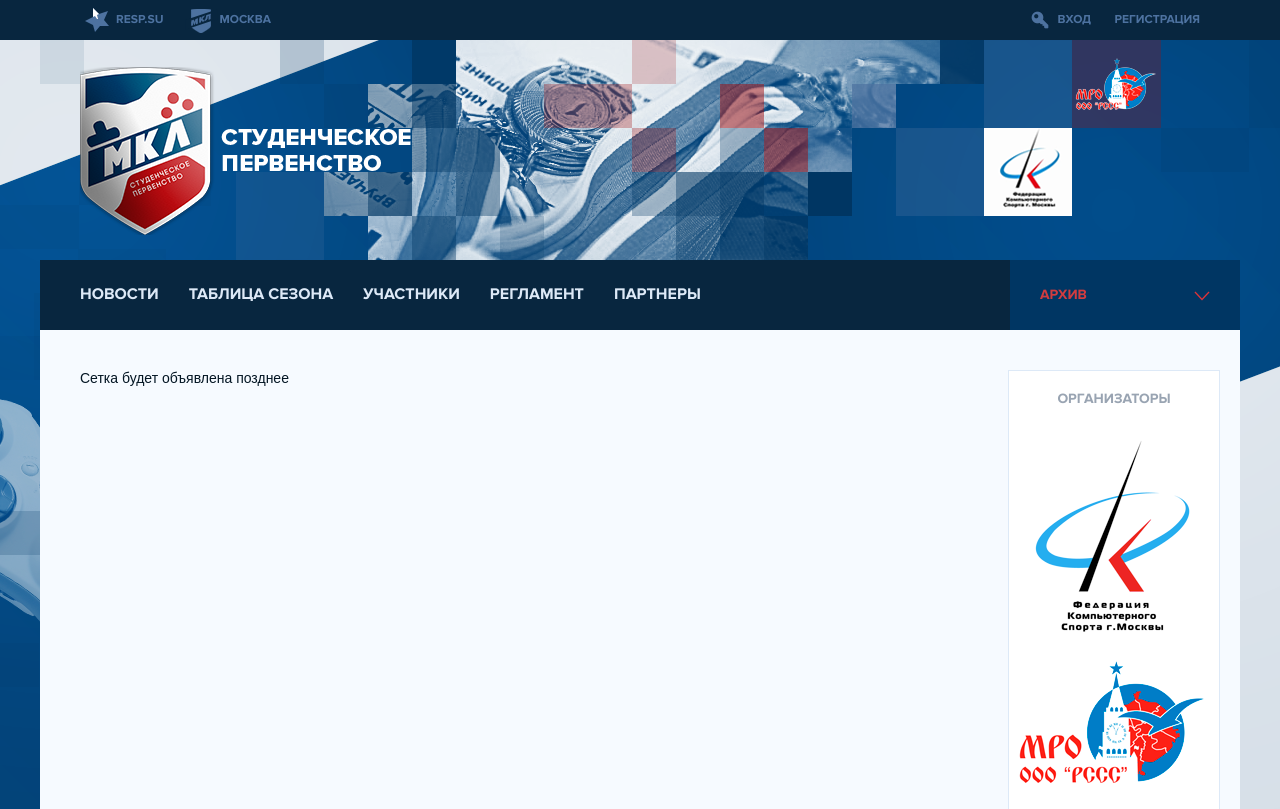
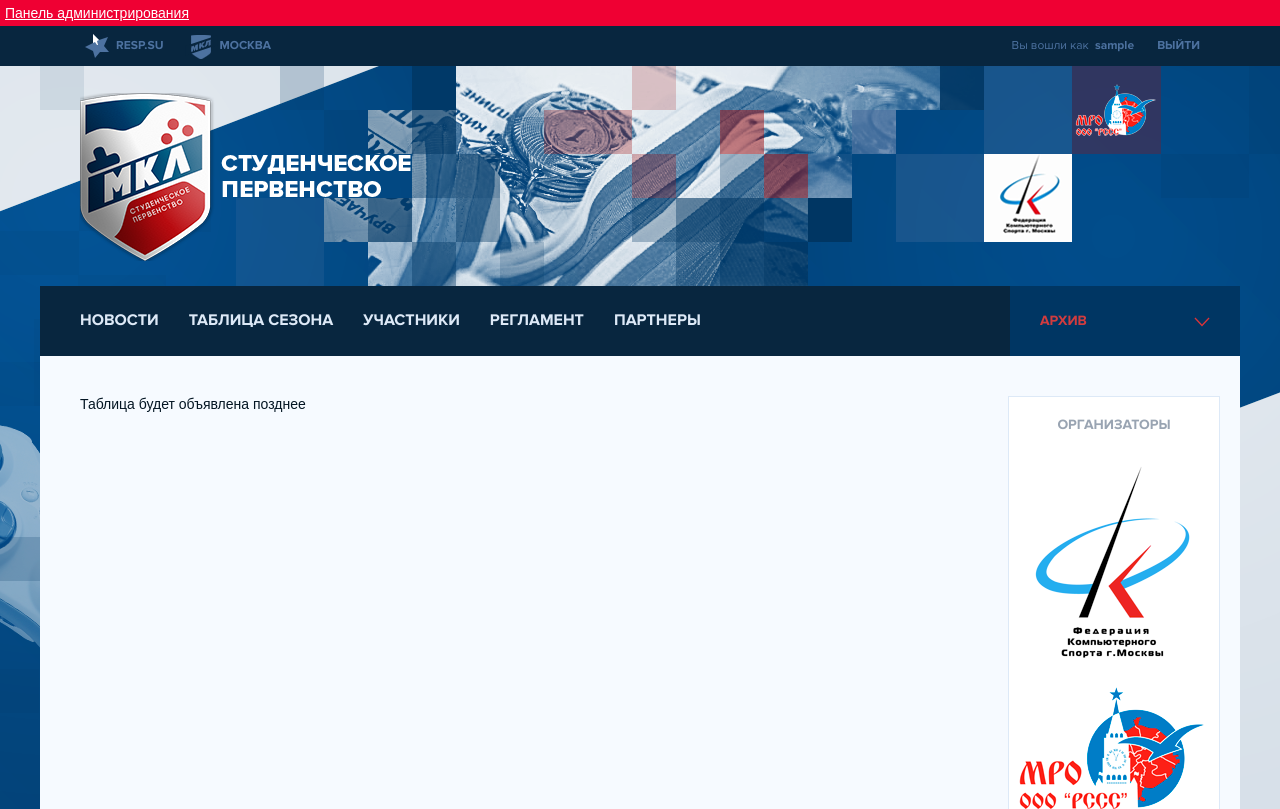
Before and after one commit to ar7n/mcl.resp.su, a CakePHP app: the page made by app/View/Elements/matches/scheme.ctp in a window 1280 px wide. Shown: the top 809 px of the page. Run offline with PHP 8.4 and a stand-in for CakePHP, Linux system fonts and the light colour scheme; the template is opened without the code that fills it: most values are stand-ins (such as "Sample title", 1, 10 or a date in 2020); data that the repository does not hold is empty; some libraries are stand-ins or nearby versions.

Commit message:
Мелкие правки

```diff
--- a/app/View/Elements/matches/scheme.ctp
+++ b/app/View/Elements/matches/scheme.ctp
@@ -29,5 +29,5 @@
 
 }
 else{
-    echo "<p>Сетка будет объявлена позднее</p>";
+    echo "<p>Таблица будет объявлена позднее</p>";
 }
--- a/app/View/Layouts/default.ctp
+++ b/app/View/Layouts/default.ctp
@@ -40,7 +40,9 @@
 								<a href="/login"><span class="icon-key"></span>Вход</a>
 								<a href="/registration">Регистрация</a>
 							<? } else { ?>
-								<a href="/logout"></span>Выход</a>
+								Вы вошли как&nbsp;
+								<strong><?= $AuthUser['nick'] ?></strong>
+								<a href="/logout"></span>Выйти</a>
 							<? } ?>
 						</div>
 					</nav>
--- a/app/View/Universities/index.ctp
+++ b/app/View/Universities/index.ctp
@@ -19,6 +19,10 @@
 
 		<? foreach ($divisions as $divisionName => $division){ ?>
 			<div id="tabs-<?= $divisionName; ?>">
+				<? if (empty($division)): ?>
+					<br/>
+					<p>Участники будут объявлены позже</p>
+				<? else: ?>
 					<? foreach ($division as $university){ ?>
 						<div class="university">
 							<div class="university-logo">
@@ -42,6 +46,7 @@
 							</div>
 						</div>
 					<? } ?>
+				<? endif ?>
 			</div>
 		<? } ?>
 	</div>
--- a/app/webroot/css/main.css
+++ b/app/webroot/css/main.css
@@ -1243,6 +1243,9 @@
 header .menu {
   height: 40px;
   background: #08263f;
+  color: #4d72a0;
+  font-size: 12px;
+  line-height: 40px;
 }
 header .menu a {
   color: #4d72a0;
@@ -1269,6 +1272,9 @@
 }
 header .menu .auth-bar a {
   margin: 0 0 0 20px;
+}
+header .menu .auth-bar strong {
+  font-weight: bold;
 }
 header .intro {
   height: 220px;
```
Also changed, not shown: app/webroot/less/main.less (+7 -0 lines). Lines whose indentation alone changed are shown as unchanged.
